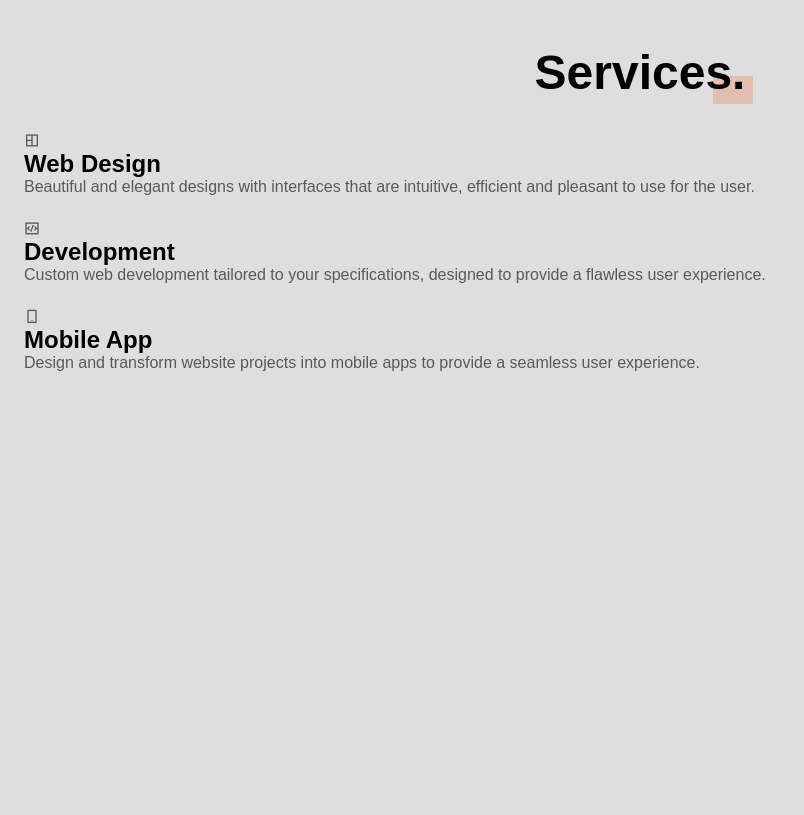
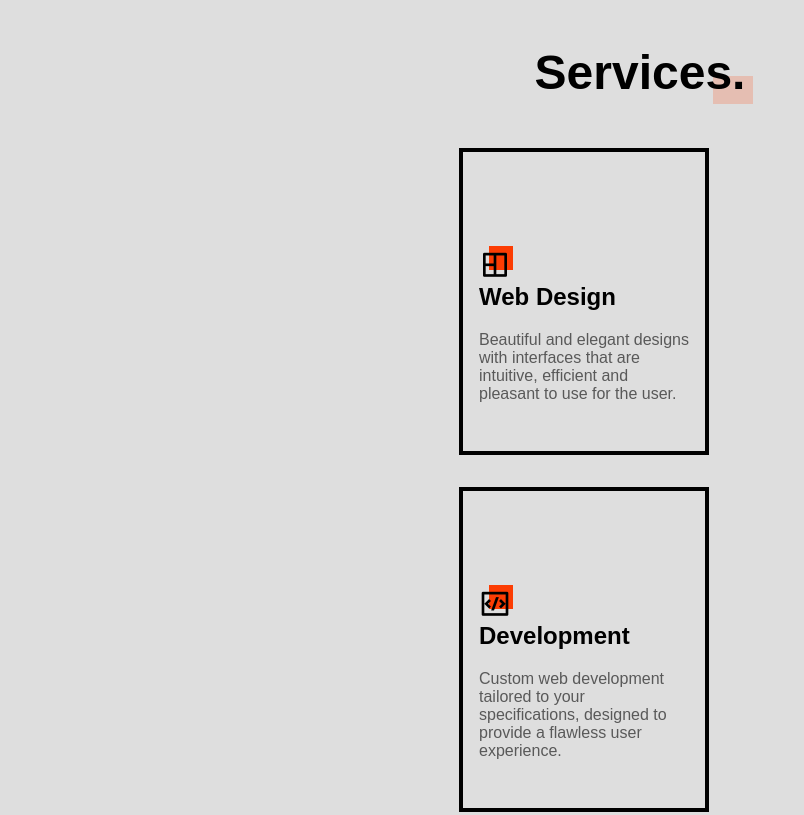
Before and after one commit to nishitxmehta/PortfolioWebsite, a plain HTML site: page index.html in a window 1280 px wide. Shown: the part 1520-2335 px from the top of the page, without its empty margins (0-804 px from the left). Before the commit the page ends 2116 px from the top, so only its background shows below. Drawn offline with nearby package versions, Linux system fonts and the light colour scheme; a web font is replaced by a local one.

Commit message:
added 'services' section

```diff
--- a/assets/css/styles.css
+++ b/assets/css/styles.css
@@ -612,10 +612,67 @@ img {
   column-gap: 1rem;
 }
 
+/*=============== SERVICES ===============*/
+.services__container {
+  grid-template-columns: 250px;
+  justify-content: center;
+  row-gap: 2rem;
+  padding-top: 1rem;
+}
 
+.services__card {
+  position: relative;
+}
 
-/*=============== SERVICES ===============*/
+.services__content {
+  height: 100%;
+  background-color: var(--body-color);
+  border: 4px solid var(--black-color);
+  padding: 6rem 1rem 3rem;
+  z-index: 5;
+  position: relative;
+  transition: background-color .4s, border 4s;
+}
 
+.services__border {
+  position: absolute;
+  width: 100%;
+  height: 100%;
+  border: 4px solid var(--first-color);
+  top: 0;
+  left: 0;
+  transition: transform .4s;
+}
+
+.services__card:hover .services__border {
+  transform: translate(.75rem, .75rem);
+}
+
+.services__icon {
+  position: relative;
+  display: inline-block;
+}
+
+.services__icon i {
+  font-size: 2rem;
+  color: var(--black-color);
+  position: relative;
+  z-index: 5;
+}
+
+.services__box {
+  position: absolute;
+  width: 24px;
+  height: 24px;
+  background-color: var(--first-color);
+  right: -2px;
+  top: -2px;
+}
+
+.services__title {
+  font-size: var(--h2-font-size);
+  margin-bottom: 1.25rem;
+}
 
 /*=============== PROJECTS ===============*/
 
```
